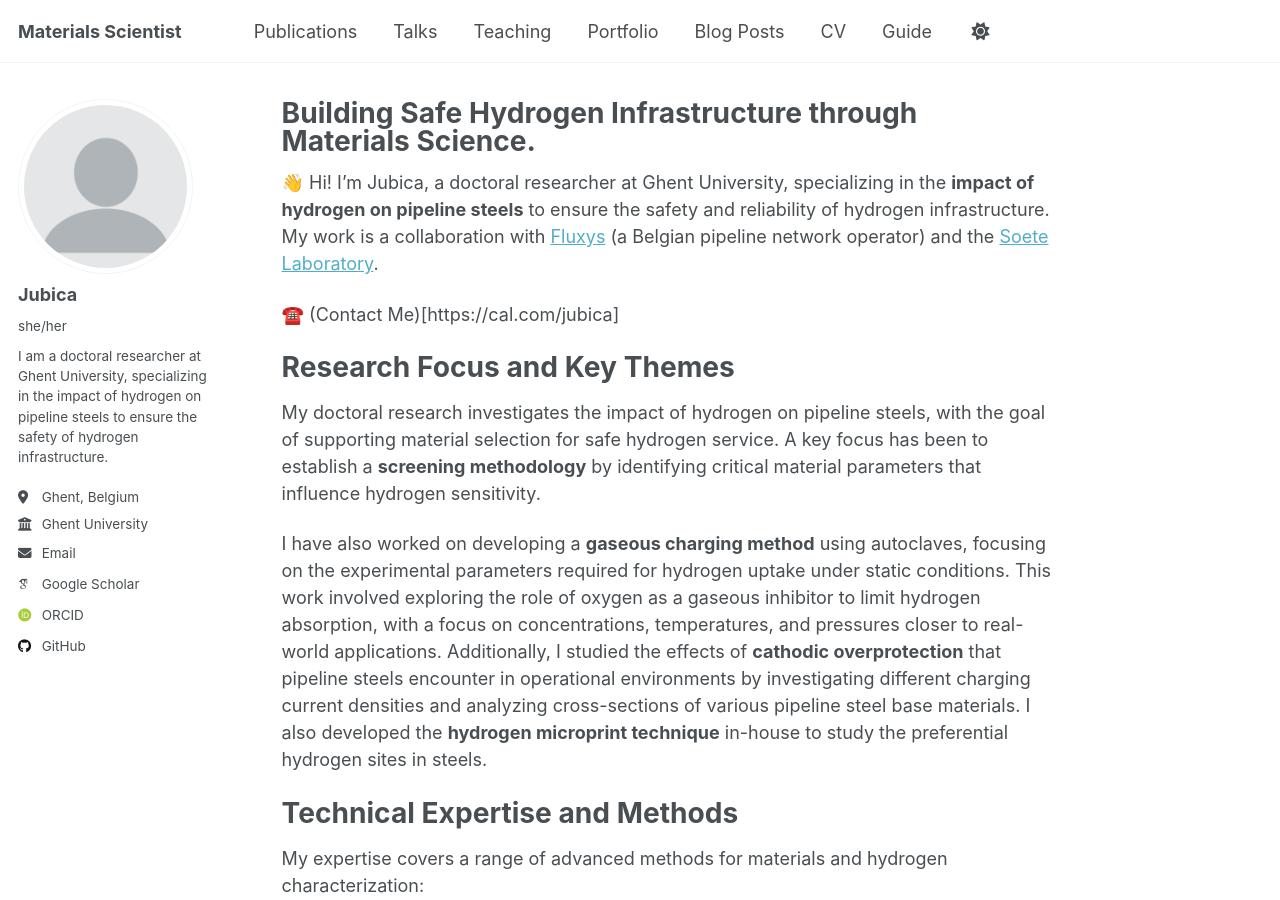
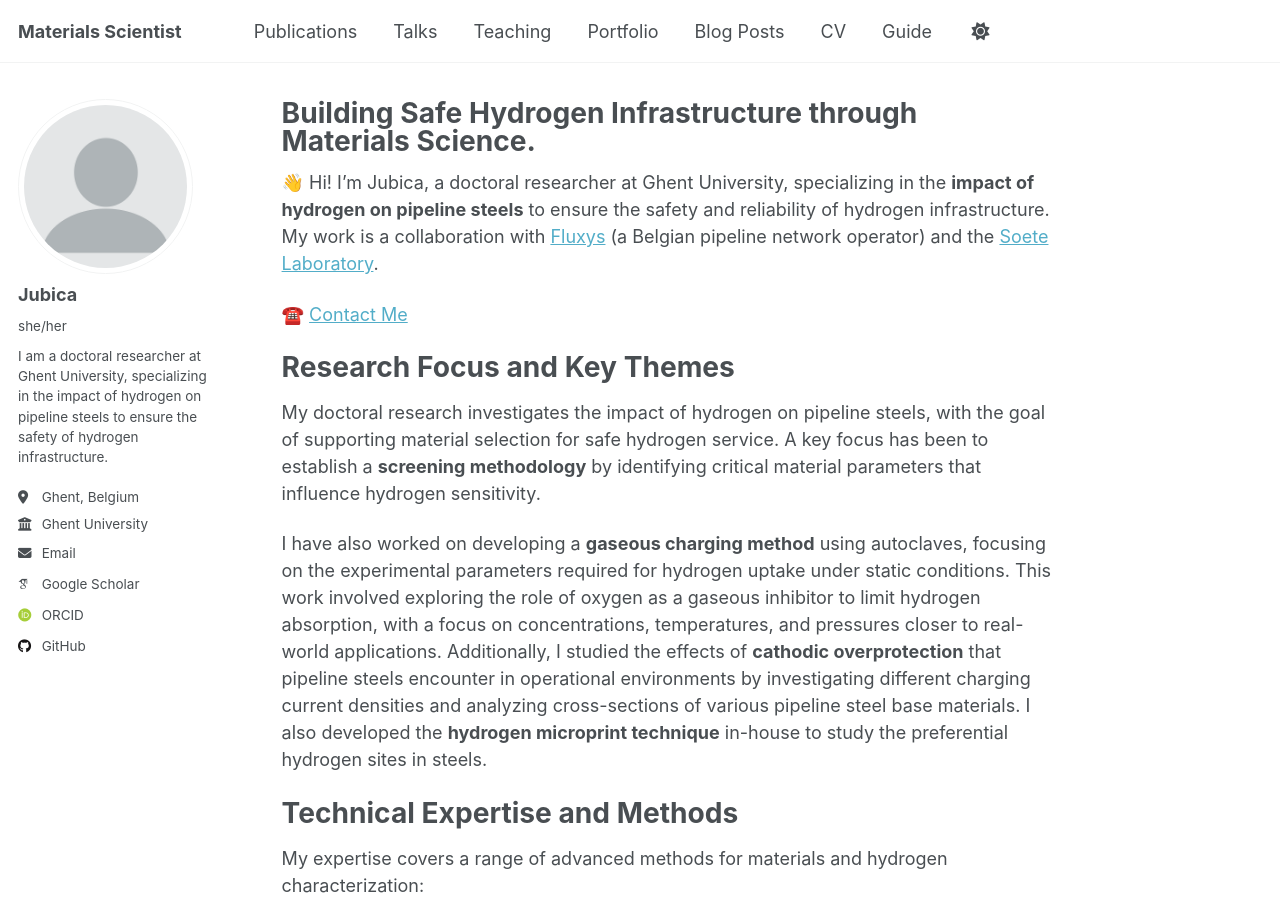
Before and after one commit to jubica/jubica.github.io, a Jekyll site: the page built from _pages/about.md, in a window 1280 px wide and 900 px high. Built offline with Jekyll 4.4.1, drawn with Linux system fonts in a browser that asks for light colours; some web fonts are replaced; a script that is not in the unit is left out.

Commit message:
Update about.md

```diff
--- a/_pages/about.md
+++ b/_pages/about.md
@@ -9,7 +9,7 @@ redirect_from:
 
 👋 Hi! I'm Jubica, a doctoral researcher at Ghent University, specializing in the **impact of hydrogen on pipeline steels** to ensure the safety and reliability of hydrogen infrastructure. My work is a collaboration with [Fluxys](https://www.fluxys.com/) (a Belgian pipeline network operator) and the [Soete Laboratory](https://www.ugent.be/ea/emsme/en/research/soete).
 
-☎️ (Contact Me)[https://cal.com/jubica]
+☎️ [Contact Me](https://cal.com/jubica)
 
 Research Focus and Key Themes
 ======
```
